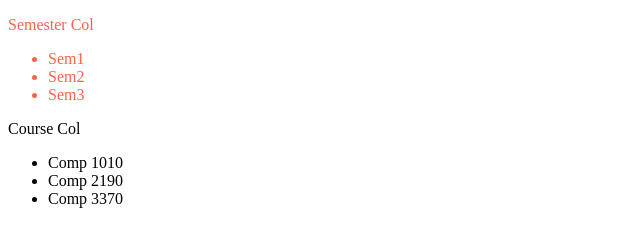
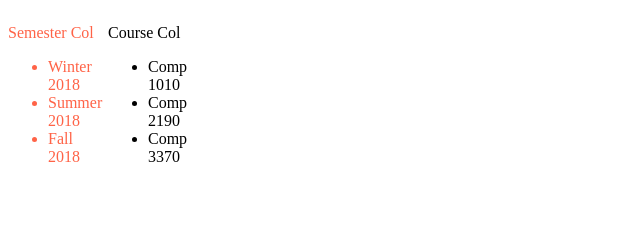
Before and after one commit to Tenacle/GradeBook, a plain HTML site: page html/index.html in a window 1280 px wide. Shown: the whole page, without its empty margins (0-640 px from the left). Drawn offline with Linux system fonts and the light colour scheme; files that its build step writes are made by us from their sources.

Commit message:
Work on CSS and HTML files.

```diff
--- a/css/styles.css
+++ b/css/styles.css
@@ -1,4 +1,10 @@
 .semesterCol{
-    size: 50px;
+    width: 100px;
     color: tomato;
+    float: left;
 }
+
+.courseCol{
+    width: 100px;
+    float: left;
+}
--- a/html/index.html
+++ b/html/index.html
@@ -4,16 +4,17 @@
     <meta charset="UTF-8">
     <meta name="viewport" content="width=device-width, initial-scale=1.0">
     <meta http-equiv="X-UA-Compatible" content="ie=edge">
-    <link href="/css/styles.css" rel="stylesheet" typ="style-css">
+    <link href="css/styles.css" rel="stylesheet" typ="style-css">
     <title>Document</title>
 </head>
 <body>
     <div class="semesterCol">
         <p>Semester Col</p>
         <ul>
-            <li>Sem1</li>
-            <li>Sem2</li>
-            <li>Sem3</li>
+            <li>Winter 2018</li>
+            <li>Summer 2018</li>
+            <li>Fall   2018</li>
+
         </ul>
     </div>
 
```
